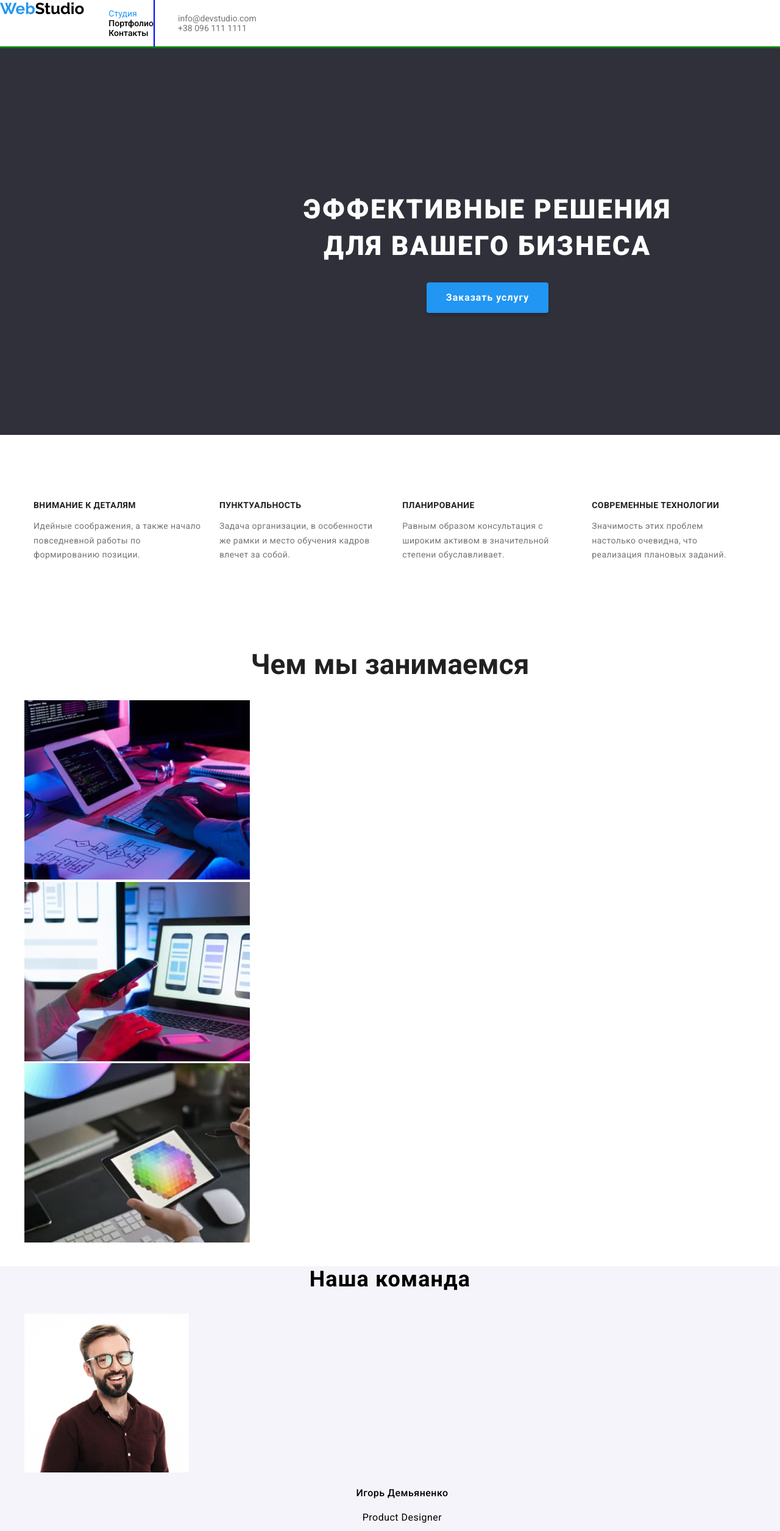
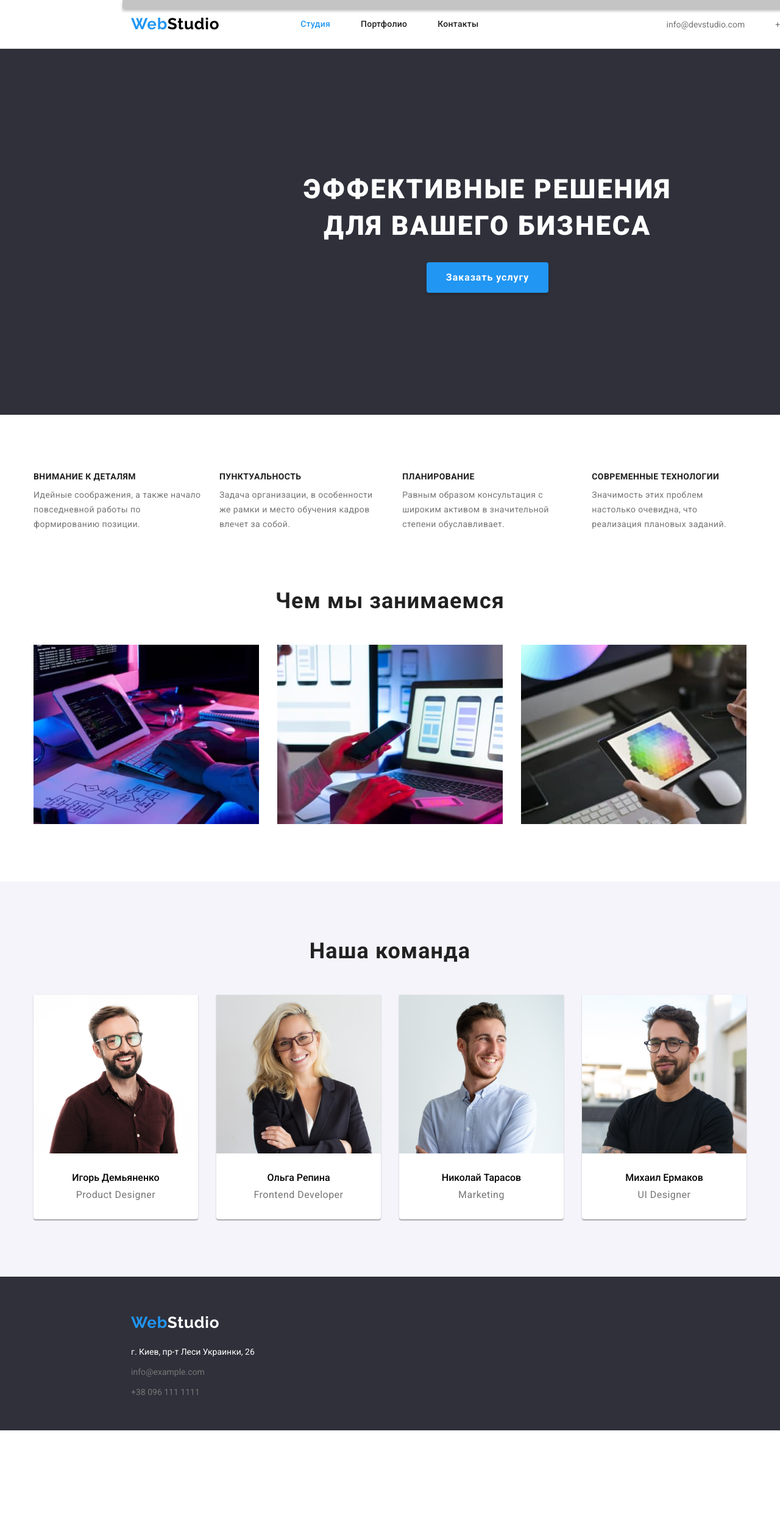
Before and after one commit to MykolaKurin/MykolaKurin-goit-markup-hw-03, a plain HTML site: page index.html in a window 1280 px wide. Shown: the top 2510 px of the page at 61% size. After the commit the page ends 2345 px from the top, so only its background shows below. Drawn offline with nearby package versions, Linux system fonts and the light colour scheme.

Commit message:
08072021-2-d attempt

```diff
--- a/css/styles.css
+++ b/css/styles.css
@@ -1,6 +1,7 @@
 html {
   box-sizing: border-box;
 }
+
 *,
 *::before,
 *::after {
@@ -19,41 +20,68 @@ body {
   --grey-color: #757575;
   --hero-color: #2f303a;
   --text-color: #212121;
+  --footer-color: #2f303a;
+  --button-background-portfolio: #F5F4FA;
+  --rectangle-color: #C4C4C4;
 }
 
-.main-container {
-  width: 1230px;
-  padding-left: 15px;
-  padding-right: 15px;
-  margin-right: auto;
-  margin-left: auto;
-  outline: 2px solid tomato;
+ul,
+ol {
+  list-style: none;
 }
+h1,
+h2,
+h3,
+h4,
+h5,
+h6,
+p {
+  margin-top: 0;
+  margin-bottom: 0;
+}
+img {
+  display: block;
+}
+
 .container {
   width: 1200px;
   margin: 0 auto;
   padding-left: 15px;
   padding-right: 15px;
 }
+.rectangle {
+  display: flex;
+  width: 1199px;
+  height: 14px;
+  margin-left: 201px;
+  margin-right: 200px;
+  margin-bottom: -14px;
+  background-color: var(--rectangle-color);
+  box-shadow: 0px 4px 4px rgba(0, 0, 0, 0.25);
+}
 .header-container {
   display: flex;
-  outline: 3px solid green;
-}
+  border-bottom: 1px solid #ececec;
+  padding: 15px;
+  width: 1600px;
+  height: 80px;
+  }
 .logo {
   font-family: "Raleway", sans-serif;
-  font-weight: bold;
   font-size: 26px;
-}
-.header-color1 {
+  line-height: 1.19;
+  letter-spacing: 0.03em;
+  margin-right: 93px;
+  }
+.logo-color1 {
   color: var(--brand-color);
 }
-.header-color2 {
+.logo-color2 {
   color: var(--black-color);
 }
 .navigation {
   display: flex;
-  flex-direction: row;
-  outline: 2px solid blue;
+  align-items: center;
 }
 .div-class {
   display: flex;
@@ -61,24 +89,46 @@ body {
   align-items: center;
   justify-content: space-between;
 }
-
-.site-nav {
+.menu {
+  display: flex;
+  padding-top: auto;
+  align-items: center;
+}
+.menu-item:not(:last-child) {
+  margin-right: 50px;
+}
+.menu-item-text {
   font-weight: 500;
   font-size: 14px;
-  color: var(--black-color);
+  line-height: 1.14;
+  letter-spacing: 0.02em;
+  color: var(--text-color);
+}
+.menu-item-text-select {
+  font-weight: 500;
+  font-size: 14px;
+  line-height: 1.14;
+  letter-spacing: 0.02em;
+  color: var(--brand-color);
 }
 .site-nav:hover,
 .site-nav:focus {
   color: var(--brand-color);
 }
+.contacts {
+  display: flex;
+}
+.contact-item:not(:last-child) {
+  margin-right: 50px;
+}
 
+/*Hero Section*/
 .hero-section {
   margin-top: 0px;
   margin-bottom: 0px;
   background-color: var(--hero-color);
   text-align: center;
-  outline: 2px solid red;
-}
+  }
 .hero-container {
   display: flex;
   align-items: center;
@@ -111,6 +161,7 @@ body {
   letter-spacing: 0.06em;
   color: var(--white-color);
   background-color: var(--brand-color);
+  border-radius: 4px;
   cursor: pointer;
 }
 .main-btn {
@@ -135,6 +186,8 @@ body {
   letter-spacing: 0.03em;
   color: var(--white-color);
   background-color: var(--brand-color);
+  border:0px;
+  border-radius: 4px 4px 4px 4px;
   cursor: pointer;
 }
 .button-color1:hover,
@@ -175,37 +228,101 @@ body {
   color: var(--grey-color);
 }
 
-.what-we-do-header {
-  font-weight: 700;
-  font-size: 46px;
-  line-height: 42px;
+/*what we do*/
+.wwd-title {
+  font-weight: bold;
+  font-size: 36px;
+  line-height: 1.16;
   text-align: center;
-  color: #212121;
+  letter-spacing: 0.03em;
+  margin-bottom: 50px;
+  color: var(--text-color);
 }
-.our-team-style {
+.wwd-section {
+  padding-bottom: 94px;
+}
+.wwd-container {
+  display: flex;
+  justify-content: space-between;
+}
+
+/*team*/
+.our-team-section {
+  padding-top: 94px;
+  padding-bottom: 94px;
   background-color: #f5f4fa;
 }
 .our-team-header {
   font-weight: bold;
   font-size: 36px;
-  line-height: 42px;
+  line-height: 1.16;
+  text-align: center;
   letter-spacing: 0.03em;
+  margin-bottom: 50px;
+  color: var(--text-color);
+}
+.our-team-container {
+  display: flex;
+  justify-content: space-between;
+}
+.our-team-item {
   text-align: center;
+  background-color: var(--white-color);
+  box-shadow: 0px 1px 3px rgba(0, 0, 0, 0.12), 0px 1px 1px rgba(0, 0, 0, 0.14), 0px 2px 1px rgba(0, 0, 0, 0.2);
+  border-radius: 0px 0px 4px 4px;
 }
-
-.our-team-members {
+.our-team-member {
   font-weight: 500;
   font-size: 16px;
   line-height: 19px;
+  text-align: center;
+  color: var(--text-color)
   letter-spacing: 0.03em;
-  text-align: center;
+  padding-top: 30px;
+  margin-bottom: 10px;
 }
 .our-team-profession {
   font-size: 16px;
-  line-height: 19px;
+  line-height: 1.18;
   letter-spacing: 0.03em;
-  text-align: center;
+  color: var(--grey-color);
+  padding-bottom: 30px;
 }
+
+/*Projects*/
+.filters-container{
+  display: flex;
+  flex-direction: row;
+}
+.filters-buttons{
+  display: flex;
+  flex-direction: row;
+  margin-left:495px;
+  }
+ .filters-item{
+    display: flex;
+    margin-right: 8px;
+  }
+.portfolio-section{
+  margin-top: 94px;
+}
+.portfolio-container {
+  display: flex;
+  flex-wrap: wrap;
+  width:1300px;
+  margin-top:-30px;
+  margin-left: 215px;
+  margin-bottom: 94px;
+}
+.gallery-item {
+  margin-top: 28px;
+  margin-right: 28px;
+  border: 1px solid #eeeeee;
+}
+.gallery-description{
+   padding: 20px 24px;
+}
+
 .projects-style-item {
   font-size: 18px;
   line-height: 36px;
@@ -217,11 +334,14 @@ body {
   line-height: 30px;
   letter-spacing: 0.06em;
 }
-.portfolio-btn {
+.filters-btn {
   font-weight: 500;
   font-size: 16px;
   line-height: 26px;
   letter-spacing: 0.03em;
+  border-radius: 4px 4px 4px 4px;
+  border:0px;
+  background-color: var(--button-background-portfolio);
   cursor: pointer;
 }
 .portfolio-btn:hover,
@@ -230,18 +350,54 @@ body {
   background-color: var(--brand-color);
 }
 
+/*Footer*/
 .footer-style {
-  background-color: #2f303a;
+  display: flex;
+  background-color: var(--footer-color);
+  width: 1600px;
+  height: 252px;
+
+}
+.footer-logo {
+  font-family: "Raleway", sans-serif;
+  font-size: 26px;
+  line-height: 1.19;
+  letter-spacing: 0.03em;
+  color: var(--brand-color);
+  margin-right: 93px;
+  margin-bottom: 20px;
+}
+.footer-container {
+  background-color: var(--footer-color);
+  width: 1600px;
+  height: 252px;
+  padding-left: 215px;
+  padding-top: 60px;
+  padding-bottom: 60px;
 }
 .footer-color2 {
   color: var(--white-color);
 }
+
+.link:not(:last-child) {
+  margin-bottom: 9px;
+}
+.address-list{
+  padding-left: 0px;
+}
 .address {
   font-style: normal;
+  font-weight: normal;
+  font-size: 14px;
+  line-height: 24px;
   color: var(--white-color);
 }
 .phone-mail {
-  color: #757575;
+  display: flex;
+  font-style: normal;
+  font-size: 14px;
+  line-height: 24px;
+  color: var(--grey-color);
 }
 .phone-mail:hover,
 .phone-mail:focus {
--- a/index.html
+++ b/index.html
@@ -22,25 +22,28 @@
 
 </head>
 <body>
-      <!--Top line-->
-    <header class="header-container">
-      <div class="div-class">
+
+      <!--Header-->
+    <div class="rectangle"></div>
+    <header class="container header-container">
+            <div class="container div-class">
         <nav class="navigation">
-            <a href="./index.html" class="logo"><span class="header-color1">Web</span><span class="header-color2">Studio</span></a>
-              <ul style="list-style: none;">
-                <li><a class="header-color1" href="./index.html">Студия</a></li>
-                <li><a class="site-nav" href="./portfolio.html">Портфолио</a></li>
-                <li><a class="site-nav" href="">Контакты</a></li>
+            <a href="./index.html" class="logo"><span class="logo-color1">Web</span><span class="logo-color2">Studio</span></a>
+
+            <ul class="menu">
+                <li class="menu-item"><a href="./index.html"  class="menu-item-text-select" >Студия</a></li>
+                <li class="menu-item"><a href="./portfolio.html" class="menu-item-text" >Портфолио</a></li>
+                <li class="menu-item"><a href="" class="menu-item-text" >Контакты</a></li>
             </ul>
         </nav>
-            <ul style="list-style: none;">
-              <li><a class="phone-mail" href="mailto:info@devstudio.com">info@devstudio.com</a></li>
-              <li><a class="phone-mail" href="tel:+380961111111">+38 096 111 1111</a></li>
+            <ul class="contacts">
+              <li class="contact-item"><a class="phone-mail" href="mailto:info@devstudio.com">info@devstudio.com</a></li>
+              <li class="contact-item"><a class="phone-mail" href="tel:+380961111111">+38 096 111 1111</a></li>
             </ul>
       </div>
     </header>
 
-    <!--Top-->
+    <!--Hero Section-->
     <section class="container hero-container">
         <h1 class="hero-section-title">Эффективные решения для вашего бизнеса</h1>
         <button type="button" class="main-btn">Заказать услугу</button>
@@ -68,42 +71,53 @@
     </section>
 
     <!--What we do-->
-    <section>
-      <h2 class="what-we-do-header">Чем мы занимаемся</h2>
-      <ul style="list-style: none;">
-        <li><img src="./images/about_us/box1.jpg" alt="Набор текста на планшете" width="370"></li>
-        <li><img src="./images/about_us/box2.jpg" alt="Набор текста на смартфоне" width="370"></li>
-        <li><img src="./images/about_us/box3.jpg" alt="Подбор цвета" width="370"></li>
+    <section class="wwd-section">
+      <h2 class="wwd-title">Чем мы занимаемся</h2>
+      <ul style="list-style: none;" class="container wwd-container">
+        <li><img src="./images/about_us/box1.jpg" alt="Набор текста на планшете" height="294" width="370"></li>
+        <li><img src="./images/about_us/box2.jpg" alt="Набор текста на смартфоне" height="294" width="370"></li>
+        <li><img src="./images/about_us/box3.jpg" alt="Подбор цвета" height="294" width="370"></li>
       </ul>
     </section>
 
+
     <!--Our Team-->
-    <section class="our-team-style">
-      <h3 class="our-team-header">Наша команда</h3>
-      <ul style="list-style: none;">
-        <li><img src="./images/our_team/img.jpg" alt="Фото Игорь Демьяненко" width="270">
-          <h4 class="our-team-members">Игорь Демьяненко</h4>
+    <section class="our-team-section">
+      <h2 class="our-team-header">Наша команда</h2>
+        <ul class="container our-team-container">
+          <li class="our-team-item">
+            <img src="./images/our_team/img.jpg" alt="Фото Игорь Демьяненко" height="260" width="270">
+            <h3 class="our-team-member">Игорь Демьяненко</h3>
             <p class="our-team-profession" lang="en">Product Designer</p></li>
-        <li><img src="./images/our_team/img1.jpg" alt="Фото Ольга Репина" width="270">
-          <h4 class="our-team-members">Ольга Репина</h4>
+          <li class="our-team-item">
+            <img src="./images/our_team/img1.jpg" alt="Фото Ольга Репина" height="260" width="270">
+            <h3 class="our-team-member">Ольга Репина</h3>
             <p class="our-team-profession" lang="en">Frontend Developer</p></li>
-        <li><img src="./images/our_team/img2.jpg" alt="Фото Николай Тарасов" width="270">
-          <h4 class="our-team-members">Николай Тарасов</h4>
+          <li class="our-team-item">
+            <img src="./images/our_team/img2.jpg" alt="Фото Николай Тарасов" height="260" width="270">
+            <h3 class="our-team-member">Николай Тарасов</h3>
             <p class="our-team-profession" lang="en">Marketing</p></li>
-        <li><img src="./images/our_team/img3.jpg" alt="Фото Михаил Ермаков" width="270">
-          <h4 class="our-team-members">Михаил Ермаков</h4>
+          <li class="our-team-item">
+            <img src="./images/our_team/img3.jpg" alt="Фото Михаил Ермаков" height="260" width="270">
+            <h3 class="our-team-member">Михаил Ермаков</h3>
             <p class="our-team-profession" lang="en">UI Designer</p></li>
           </ul>
     </section>
 
     <!--Footer-->
-    <footer class="footer-style">
-      <a href="./index.html" class="logo"><span class="header-color1">Web</span><span class="footer-color2">Studio</span></a>
-      <address class="address"> г. Киев, пр-т Леси Украинки,26</address>
-      <li>
-      <ul><a class="phone-mail" href="mailto:info@devstudio.com">info@devstudio.com</a></ul>
-      <ul><a class="phone-mail" href="tel:+380961111111">+38 096 111 1111</a></ul>
-    </li>
+    <footer>
+      <div class="container footer-container">
+          <div class="footer-logo">
+            <a href="./index.html" class="logo"><span class="logo-color1">Web</span><span class="footer-color2">Studio</span></a>
+          </div>
+          <address>
+          <ul class=address-list>
+              <li class="link"><a class="address"> г. Киев, пр-т Леси Украинки, 26</a></li>
+              <li class="link"><a class="phone-mail" href="mailto:info@example.com">info@example.com</a></li>
+              <li class="link"><a class="phone-mail" href="tel:+380961111111">+38 096 111 1111</a></li>
+          </ul>
+        </address>
+      </div>
     </footer>
 </body>
 </html>
```
Also changed, not shown: portfolio.html (+83 -41 lines). Lines whose indentation alone changed are shown as unchanged.
